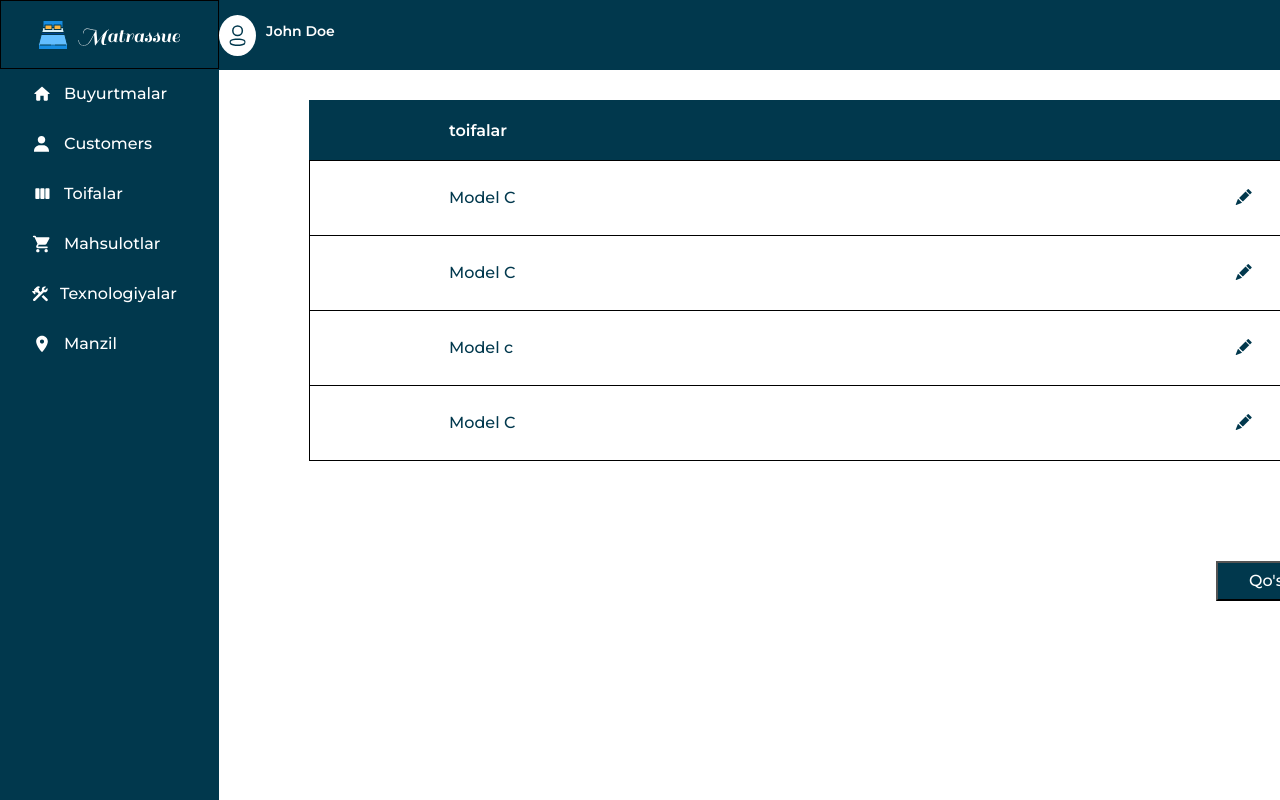
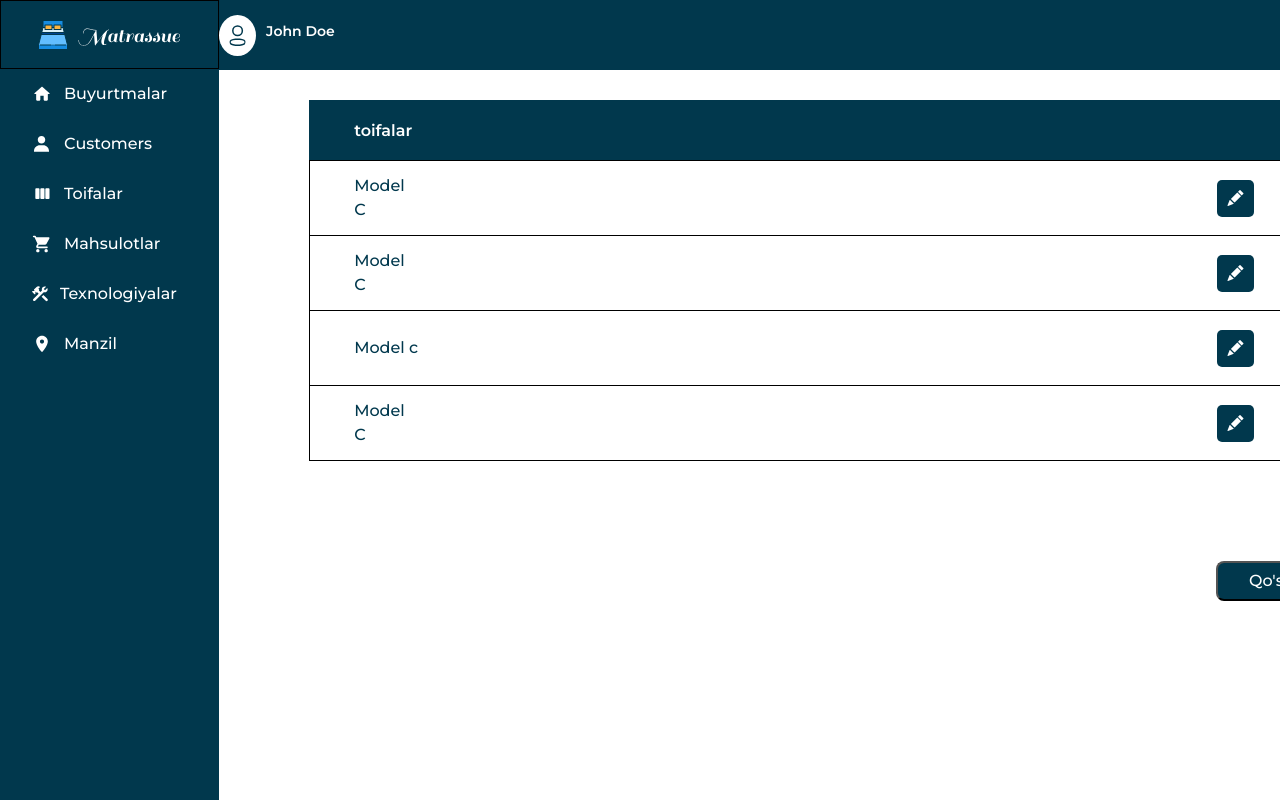
Before and after one commit to roziqov1011/matras, a React (Create React App) app: page /admin/toifalar in a window 1280 px wide. Shown: the top 800 px of the page. Built offline with nearby package versions, Linux system fonts and the light colour scheme.

Commit message:
add dcjhshgdsf

```diff
--- a/src/pages/Toifalar/Toifalar.jsx
+++ b/src/pages/Toifalar/Toifalar.jsx
@@ -31,8 +31,12 @@ function Toifalar() {
           <td></td>
           <td>
           <div className='table__action'>
-                    <i className="bi bi-pencil-fill"></i>
-                    <i className="bi bi-trash-fill"></i>
+                  <div>
+                      <i className="bi bi-pencil-fill pencill ruchka"></i>
+                  </div>
+                  <div>
+                      <i className="bi bi-trash-fill trashsh"></i>
+                  </div>
                   </div>
           </td>
 
@@ -46,8 +50,12 @@ function Toifalar() {
           <td></td>
           <td>
           <div className='table__action'>
-                    <i className="bi bi-pencil-fill"></i>
-                    <i className="bi bi-trash-fill"></i>
+                  <div>
+                      <i className="bi bi-pencil-fill pencill ruchka"></i>
+                  </div>
+                  <div>
+                      <i className="bi bi-trash-fill trashsh"></i>
+                  </div>
                   </div>
           </td>
 
@@ -61,8 +69,12 @@ function Toifalar() {
           <td></td>
           <td>
           <div className='table__action'>
-                    <i className="bi bi-pencil-fill"></i>
-                    <i className="bi bi-trash-fill"></i>
+                  <div>
+                      <i className="bi bi-pencil-fill pencill ruchka"></i>
+                  </div>
+                  <div>
+                      <i className="bi bi-trash-fill trashsh"></i>
+                  </div>
                   </div>
           </td>
 
@@ -78,8 +90,12 @@ function Toifalar() {
 
           <td>
           <div className='table__action'>
-                    <i className="bi bi-pencil-fill"></i>
-                    <i className="bi bi-trash-fill"></i>
+                  <div>
+                      <i className="bi bi-pencil-fill pencill ruchka"></i>
+                  </div>
+                  <div>
+                      <i className="bi bi-trash-fill trashsh"></i>
+                  </div>
                   </div>
           </td>
 
@@ -92,14 +108,14 @@ function Toifalar() {
 
 
 
-    <button type="button" className="btn_btn" data-bs-toggle="modal" data-bs-target="#exampleModal" data-bs-whatever="@mdo">Qo'shish</button>
+    <button type="button" className="btn_btn btnn" data-bs-toggle="modal" data-bs-target="#exampleModal" data-bs-whatever="@mdo">Qo'shish</button>
 
 <div className="modal fade " id="exampleModal" tabindex="-1" aria-labelledby="exampleModalLabel" aria-hidden="true">
   <div className="modal-dialog">
-    <div className="modal-content">
+    <div className="modal-content modal__width">
       <div className="modal-header">
         <h5 className="modal-title" id="exampleModalLabel">Qo'shish</h5>
-        <button type="button" className="btn-close" data-bs-dismiss="modal" aria-label="Close"></button>
+        <button type="button" className="btn-close closee" data-bs-dismiss="modal" aria-label="Close"></button>
       </div>
       <div className="modal-body">
         <form>
@@ -118,8 +134,8 @@ function Toifalar() {
 
         </form>
       </div>
-      <div className="modal-footer">
-        <button type="button" className="btn btn-secondary " data-bs-dismiss="modal">Close</button>
+      <div className="modal-footer btn__qoshish">
+        <button type="button" className="btn btn-secondary " data-bs-dismiss="modal">Qo'shish</button>
       </div>
     </div>
   </div>
--- a/src/pages/Toifalar/Toifalar.scss
+++ b/src/pages/Toifalar/Toifalar.scss
@@ -34,6 +34,52 @@
         height: 50px;
     }
 }
+.btnn{
+    border-radius: 8px;
+}
+.closee{
+    width: 30px;
+    height: 30px;
+    color: #fff;
+}
+.holat{
+    display: flex;
+}
+.modal__width{
+    width: 400px !important;
+    height: 400px !important;
+}
+.btn__qoshish{
+margin-right: 70px;
+}
+.trashsh{
+    padding: 5px;
+    background: #D61F1F;
+    border-radius: 7px;
+    font-size: 25px;
+    color: white;
+    border: none;
+}
+.table__action{
+div{
+    i{
+        display: flex;
+    align-items: center;
+    justify-content: center;
+    }
+
+}
+
+}
+.pencill{
+    width: 37px;
+    height: 37px;
+    background: #01384D;
+    border-radius: 5px;
+    color: #fff;
+    margin-left: 600px;
+}
+
 .mb-4{
     display: flex !important;
     justify-content: space-between;
```
